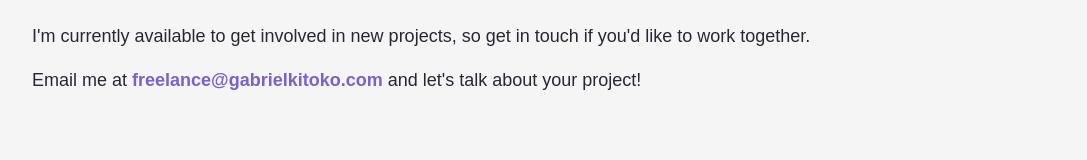
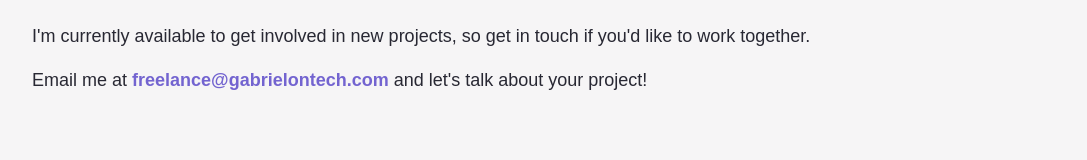
Before and after one commit to gabrielontech/portfolio_new, a Next.js app: page / in a window 1280 px wide. Shown: the part 5940-6100 px from the top of the page, without its empty margins (96-1183 px from the left). Built offline with nearby package versions, Linux system fonts and the light colour scheme; a web font is replaced by a local one.

Commit message:
Update index.js

```diff
--- a/pages/index.js
+++ b/pages/index.js
@@ -320,7 +320,7 @@ export default function Home({ publications }) {
                 </li>
                 <li className="z-40 block py-2 mt-6 list-none lg:inline-block">
                   <a
-                    href={`mailto:freelance@gabrielkitoko.com`}
+                    href={`mailto:freelance@gabrielontech.com`}
                     className="text-lg btn-brand btn-lg group"
                   >
                     Hire me
@@ -475,7 +475,7 @@ export default function Home({ publications }) {
                 </li>
                 <li className="z-50 hidden ml-5 list-none lg:inline-block">
                   <a
-                    href={`mailto:freelance@gabrielkitoko.com`}
+                    href={`mailto:freelance@gabrielontech.com`}
                     className="btn-brand btn-md group"
                   >
                     Hire me
@@ -1040,10 +1040,10 @@ export default function Home({ publications }) {
                 <p className="text-lg">
                   Email me at{" "}
                   <Link
-                    href="mailto:freelance@gabrielkitoko.com"
+                    href="mailto:freelance@gabrielontech.com"
                     className="underline-link"
                   >
-                    freelance@gabrielkitoko.com
+                    freelance@gabrielontech.com
                   </Link>{" "}
                   and let&apos;s talk about your project!
                 </p>
```
